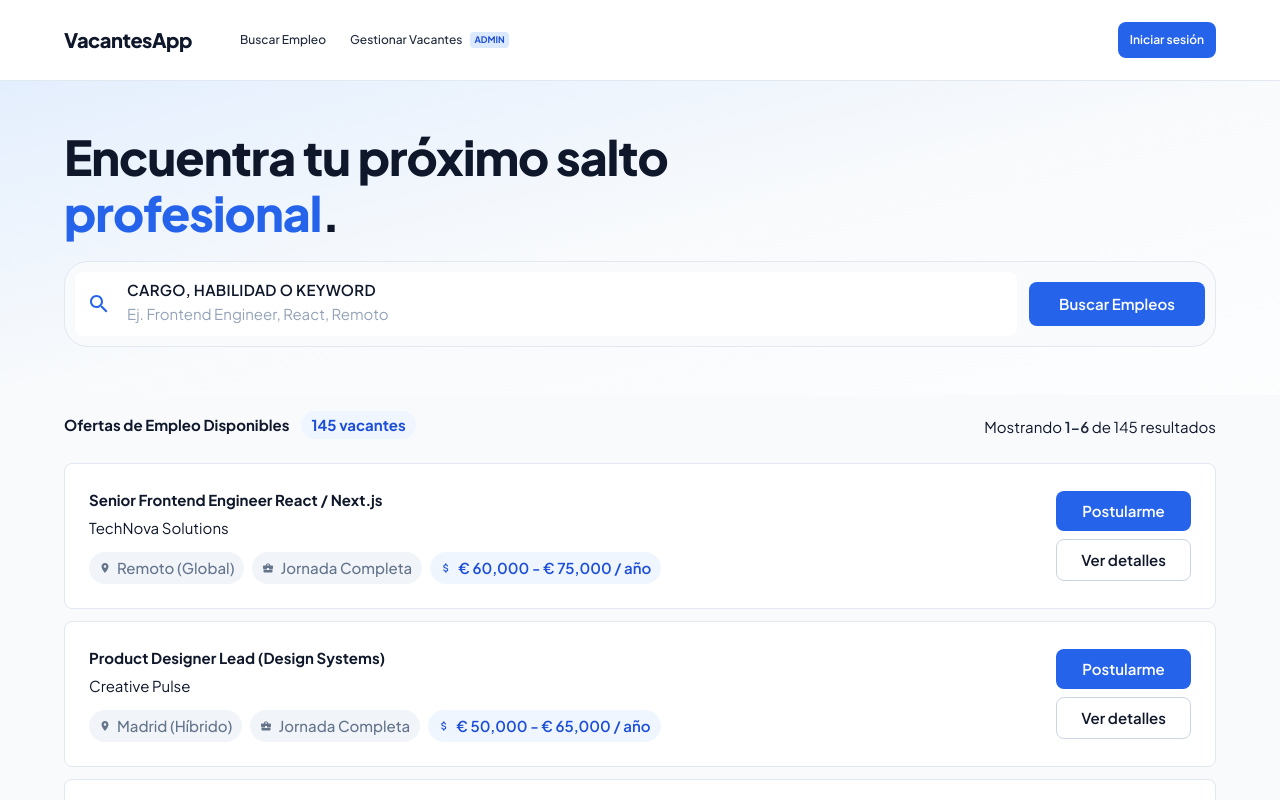
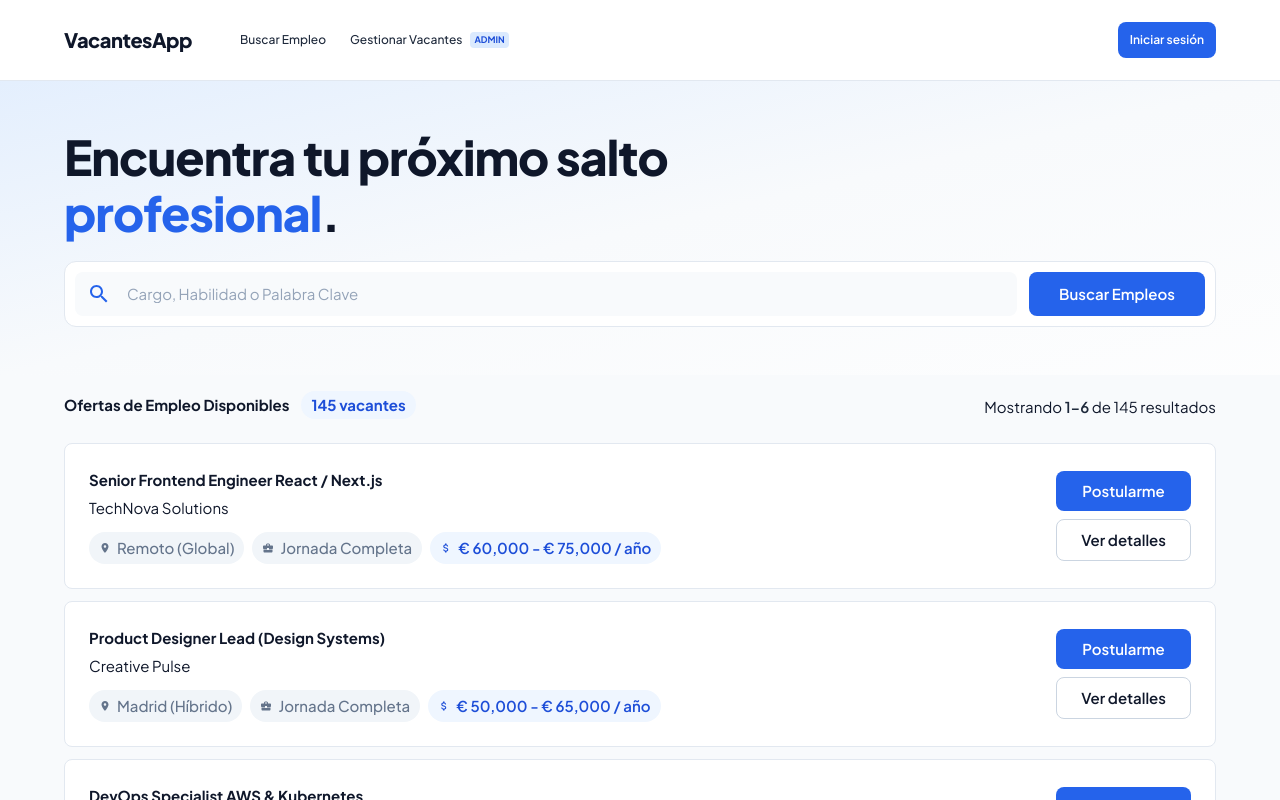
Before and after one commit to RafaelDiaz01/vacantes-frontend, a React (Vite) app: page / in a window 1280 px wide. Shown: the top 800 px of the page. Built offline with nearby package versions, Linux system fonts and the light colour scheme.

Commit message:
fix: update placeholder text and adjust styles in JobSearchBar component

```diff
--- a/src/components/VacanciesPage/JobSearchBar.jsx
+++ b/src/components/VacanciesPage/JobSearchBar.jsx
@@ -11,7 +11,7 @@ import SearchIcon from "@mui/icons-material/Search";
  * @param {boolean} props.disabled - Whether the search form is disabled.
  */
 function JobSearchBar({
-    placeholder = "Ej. Frontend Engineer, React, Remoto",
+    placeholder = "Cargo, Habilidad o Palabra Clave",
     buttonText = "Buscar Empleos",
     initialValue = "",
     onSearch,
@@ -41,8 +41,8 @@ function JobSearchBar({
             role="search"
             className="
                 flex w-full flex-col gap-[var(--spacing-3)]
-                rounded-[var(--radius-xl)] border border-[var(--color-border)]
-                bg-[var(--color-background)]
+                rounded-[var(--radius-md)] border border-[var(--color-border)]
+                bg-[var(--input-bg)]
                 p-[var(--spacing-3)]
                 sm:flex-row sm:items-center sm:gap-[var(--spacing-3)]
                 sm:p-[var(--input-padding-y)]
@@ -52,7 +52,7 @@ function JobSearchBar({
             <div
                 className="
                     flex min-w-0 flex-1 items-center gap-[var(--spacing-component-md)]
-                    rounded-[var(--input-radius)] bg-[var(--input-bg)]
+                    rounded-[var(--input-radius)] bg-[var(--color-background)]
                     px-[var(--input-padding-x)] py-[var(--input-padding-y)]
                     transition-colors duration-200
                     focus-within:ring-2
@@ -72,19 +72,6 @@ function JobSearchBar({
 
                 {/* Input and label */}
                 <div className="flex min-w-0 flex-1 flex-col gap-1">
-                    <label
-                        htmlFor="job-search-input"
-                        className="
-                            cursor-text text-[var(--font-size-label-sm)]
-                            font-[var(--font-weight-semibold)] uppercase
-                            leading-[var(--line-height-label-sm)]
-                            tracking-[var(--letter-spacing-label-sm)]
-                            text-[var(--color-text-primary)]
-                        "
-                    >
-                        Cargo, habilidad o keyword
-                    </label>
-
                     <input
                         id="job-search-input"
                         name="search"
```
